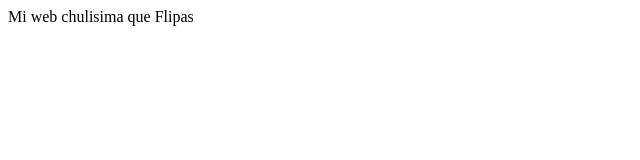
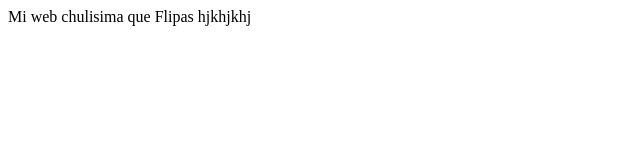
Before and after one commit to arnauwii/arnauwii.github.io, a plain HTML site: page index.html in a window 1280 px wide. Shown: the full height of the page, 0-640 px from the left. Drawn offline with Linux system fonts and the light colour scheme.

Commit message:
Update index.html

```diff
--- a/index.html
+++ b/index.html
@@ -5,6 +5,6 @@
     <title>Title</title>
 </head>
 <body>
-Mi web chulisima que Flipas
+Mi web chulisima que Flipas hjkhjkhj
 </body>
 </html>
```
